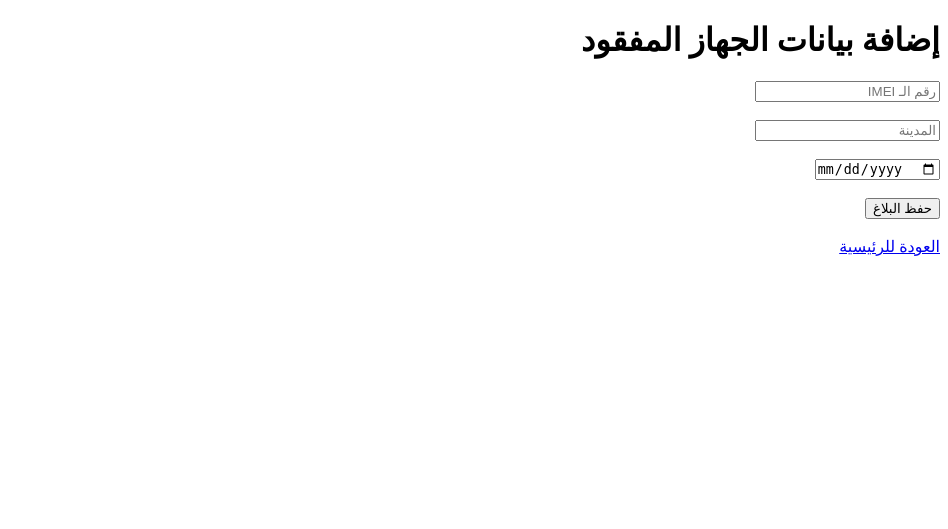
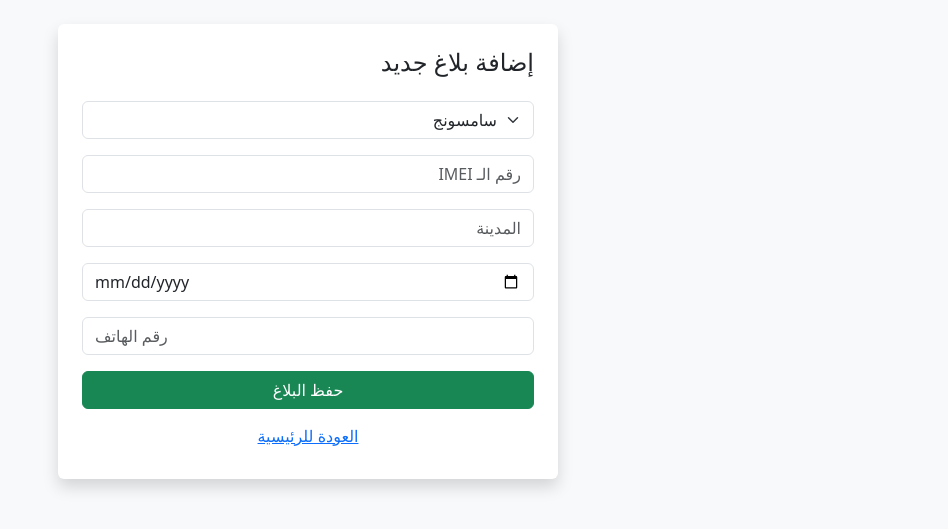
Before and after one commit to Ali202004/stolen-phones-project, a Flask app: page /add in a window 1280 px wide. Shown: the top 529 px of the page, without its empty margins (332-1280 px from the left). Run offline with Flask 3, Linux system fonts and the light colour scheme.

Commit message:
Update add.html

```diff
--- a/templates/add.html
+++ b/templates/add.html
@@ -1,18 +1,26 @@
 <!DOCTYPE html>
 <html lang="ar" dir="rtl">
 <head>
-    <meta charset="UTF-8">
-    <title>إضافة جهاز مفقود</title>
+    <link href="https://cdn.jsdelivr.net/npm/bootstrap@5.3.0/dist/css/bootstrap.min.css" rel="stylesheet">
 </head>
-<body>
-    <h1>إضافة بيانات الجهاز المفقود</h1>
-    <form action="/add" method="POST">
-        <input type="text" name="imei" placeholder="رقم الـ IMEI" required><br><br>
-        <input type="text" name="city" placeholder="المدينة" required><br><br>
-        <input type="date" name="date" required><br><br>
-        <button type="submit">حفظ البلاغ</button>
-    </form>
-    <br>
-    <a href="/">العودة للرئيسية</a>
+<body class="bg-light p-4">
+    <div class="container shadow p-4 bg-white rounded" style="max-width: 500px;">
+        <h4 class="mb-4">إضافة بلاغ جديد</h4>
+        <form action="/add" method="POST">
+            <select name="brand" class="form-select mb-3" required>
+                <option value="Samsung">سامسونج</option>
+                <option value="Apple">آيفون</option>
+                <option value="Vivo">فيفو</option>
+                <option value="LT">LT</option>
+                <option value="Other">أخرى</option>
+            </select>
+            <input type="text" name="imei" class="form-control mb-3" placeholder="رقم الـ IMEI" required>
+            <input type="text" name="city" class="form-control mb-3" placeholder="المدينة" required>
+            <input type="date" name="date" class="form-control mb-3" required>
+            <input type="tel" name="phone" class="form-control mb-3" placeholder="رقم الهاتف" required>
+            <button type="submit" class="btn btn-success w-100">حفظ البلاغ</button>
+        </form>
+        <a href="/" class="btn btn-link w-100 mt-2">العودة للرئيسية</a>
+    </div>
 </body>
 </html>
```
